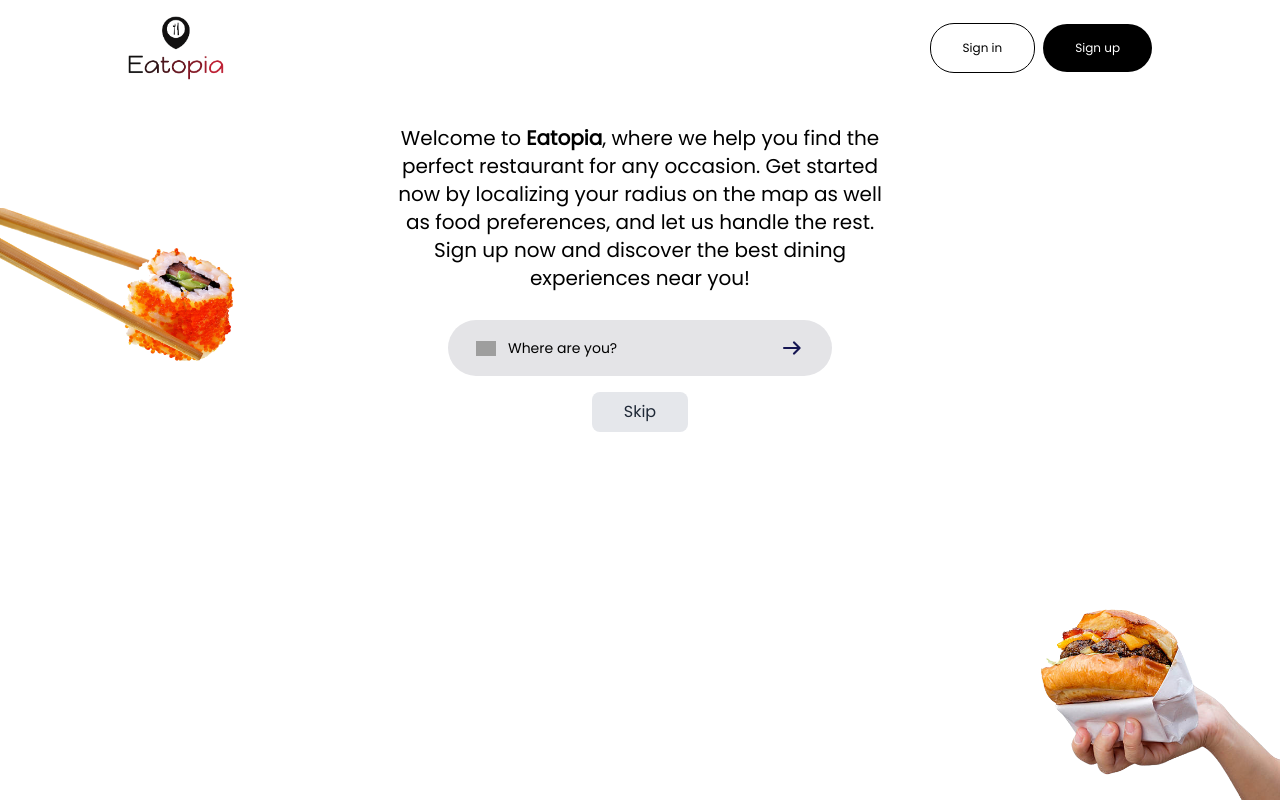
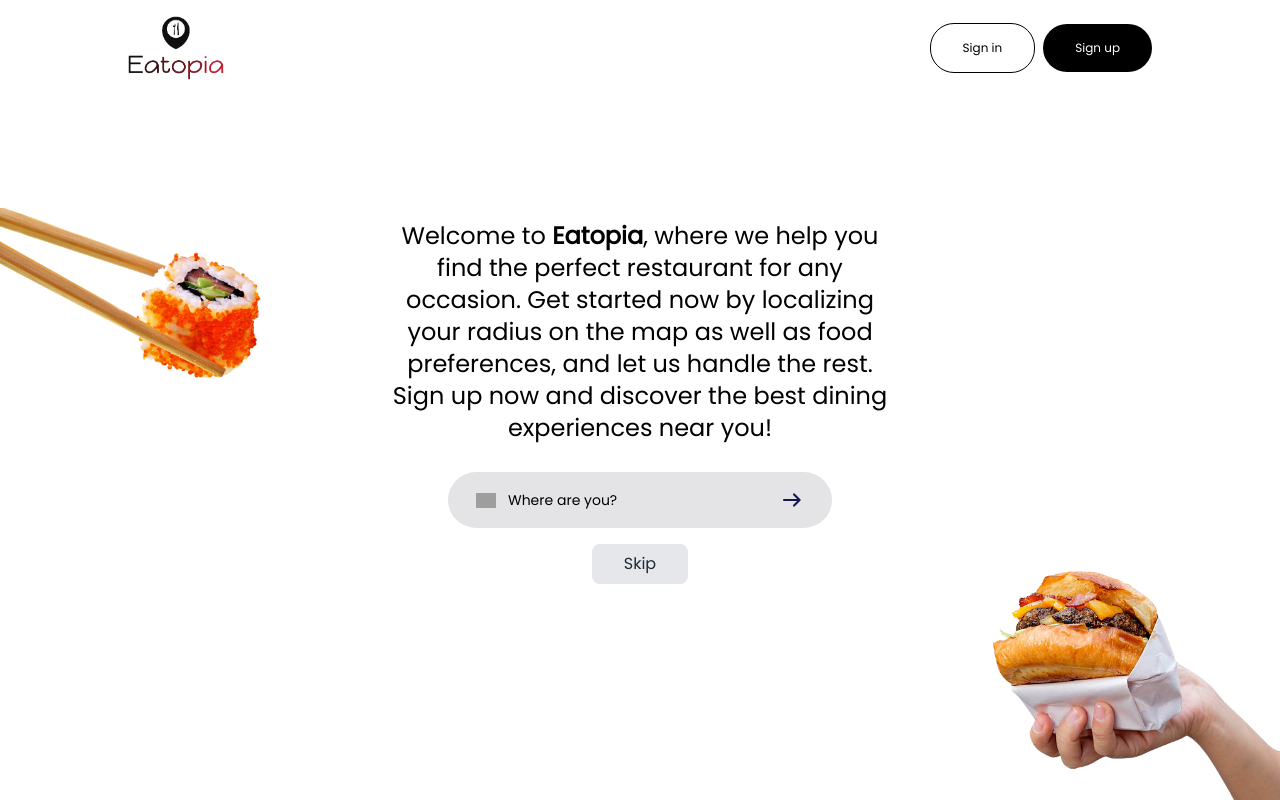
Before and after one commit to Bajmo/Eatopia, a React (Create React App) app: page /welcome in a window 1280 px wide. Built offline with nearby package versions, Linux system fonts and the light colour scheme; grey boxes are pictures that could not be loaded.

Commit message:
WELCOME PAGE CONTENT CENTRED

```diff
--- a/src/screens/Welcome.jsx
+++ b/src/screens/Welcome.jsx
@@ -9,8 +9,8 @@ import Droite from "../assets/droite.png";
 const Welcome = () => {
   return (
     <div>
-      <img className="absolute top-52 left-0 w-72" src={Sushi} />
-      <img className="absolute w-80 bottom-0 right-0" src={Burger} />
+      <img className="absolute top-52 left-0 w-80" src={Sushi} />
+      <img className="absolute w-96 bottom-0 right-0" src={Burger} />
       <div className="nav flex justify-between items-center px-32 py-4">
         <img className="w-24" src={Logo} />
         <div>
@@ -27,8 +27,8 @@ const Welcome = () => {
         </div>
       </div>
       <div className="flex flex-col items-center">
-        <div className="flex-row justify-center items-center my-auto">
-          <p className="text-center px-96 py-7 text-xl">
+        <div className="flex-row justify-center items-center my-24">
+          <p className="text-center px-96 py-7 text-2xl">
             Welcome to <span className="font-bold">Eatopia</span>, where we help
             you find the perfect restaurant for any occasion. Get started now by
             localizing your radius on the map as well as food preferences, and
```
